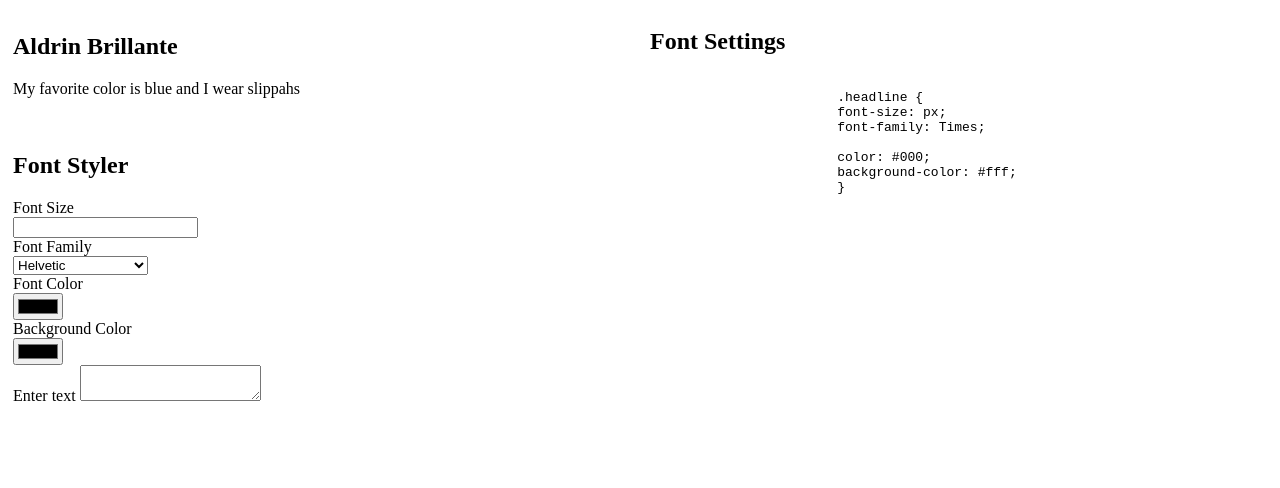
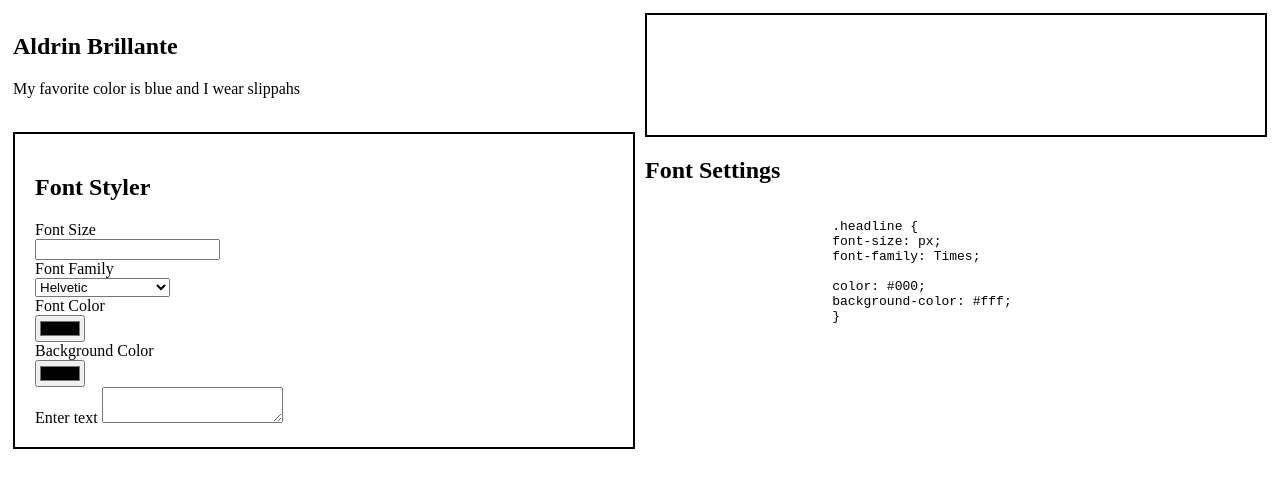
Before and after one commit to aldrinbrillante/Headline-Style-Generator, a plain HTML site: page index.html in a window 1280 px wide. Drawn offline with Linux system fonts and the light colour scheme; a script that the page names is missing.

Commit message:
style commit

```diff
--- a/styles.css
+++ b/styles.css
@@ -12,3 +12,27 @@ main {
     /* add space between borders with padding */
     padding: 5px;
 }
+
+/* style for right side */
+.right-col {
+    width: 50%;
+    /* add space between borders with padding */
+    padding: 5px;
+}
+
+/* style for headline display */
+#headline-display {
+    border: 2px solid black;
+    padding: 50px;
+    text-align: center;
+}
+
+/* data-input style */
+#data-input {
+    border: 2px solid black;
+    padding: 20px;
+}
+
+/* #data-output > h1 {
+    align-items: right;
+} */
```
